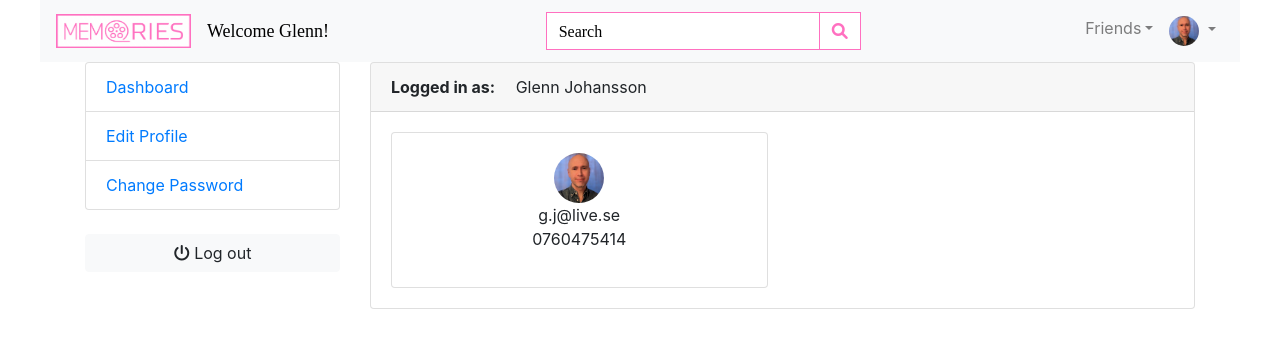
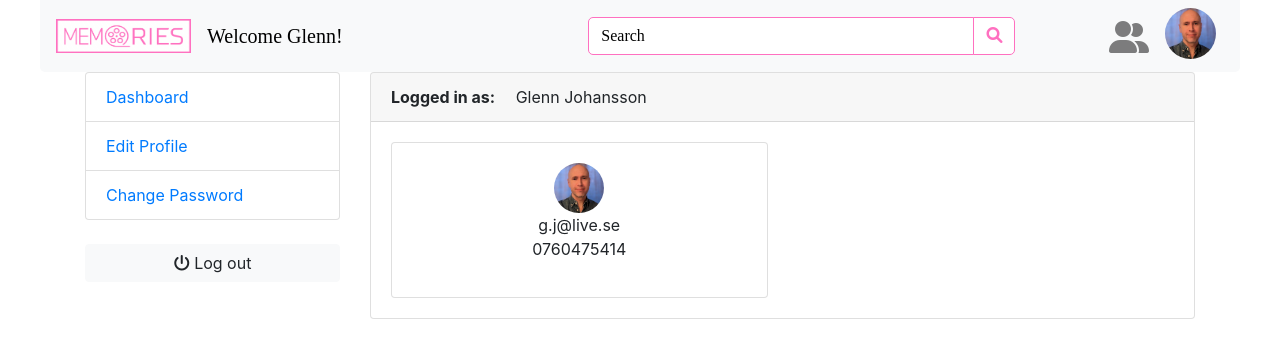
Before and after one commit to GlennJohansson85/memories1, a Django app: page /profiles/ in a window 1280 px wide. Shown: the top 358 px of the page. Run offline with Django 5.2, Linux system fonts and the light colour scheme; a user stored in the database is signed in; data comes from the database, SQL or seed files in the repository; parts of the project's set-up code (start-up, migrations or seed data) failed here and were passed over; some web fonts are replaced.

Commit message:
Imported from my old p4 project - rootfolder
- Fixed the navbar, profile pic, button
- Friends link is now a button - positioning
- Search field in large and mobileview

```diff
--- a/memories1/urls.py
+++ b/memories1/urls.py
@@ -8,5 +8,10 @@ from django.conf.urls.static import static
 urlpatterns = [
     path('admin/', admin.site.urls),
     path('', views.home, name='home'),
+    path("category/<category>/", views.post_category, name="post_category"),
+    path('post/', views.post, name='post'),
+    path('delete_post/<int:post_id>/', views.delete_post, name='delete_post'),
+    path('comment/<int:post_id>/', views.comment, name='comment'),
     path('profiles/', include('profiles.urls')),
+
 ]  + static(settings.MEDIA_URL, document_root=settings.MEDIA_ROOT)
--- a/static/css/base.css
+++ b/static/css/base.css
@@ -12,14 +12,12 @@
 
 /*                                                                FONT
 **********************************************************************/
-/* 2 */
+/*                   Welcome-message
+¨¨¨¨¨¨¨¨¨¨¨¨¨¨¨¨¨¨¨¨¨¨¨¨¨¨¨¨¨¨¨¨¨¨¨¨*/
 @font-face {
   font-family: 'Milford-nLjO';
   src: url('/static/font/Milford-nLjO.ttf') format('TrueType');
 }
-
-
-
 
 
 /*                                                                BASE
@@ -33,6 +31,11 @@ html {
 
 /*                                                              NAVBAR
 **********************************************************************/
+.navbar {
+  border-bottom-left-radius: 5px;
+  border-bottom-right-radius: 5px;
+  font-family:'Milford-nLjO';
+}
 /*                                                  DROPDOWN
 ============================================================*/
 /*      Items flexible, center-align
@@ -58,7 +61,7 @@ html {
 .search-input {
   background-color: #ffffff;
   color: #000000;
-  border-radius: 0px;
+  border-radius: 5px;
   border: 1px solid #FF70C0;
   font-size: 1rem;
 }
@@ -68,7 +71,29 @@ html {
   color: #000;
   font-family: "Milford-nLjO";
 }
-/*                                            BUTTON
+
+/*                                RESPONSIVE SETTINGS
+----------------------------------------------------*/
+/*                     Large Screens
+¨¨¨¨¨¨¨¨¨¨¨¨¨¨¨¨¨¨¨¨¨¨¨¨¨¨¨¨¨¨¨¨¨¨¨¨*/
+@media (min-width: 992px) {
+  .search {
+    width: 160%;
+  }
+}
+/*                     Small Screens
+¨¨¨¨¨¨¨¨¨¨¨¨¨¨¨¨¨¨¨¨¨¨¨¨¨¨¨¨¨¨¨¨¨¨¨¨*/
+@media (max-width: 576px) {
+  .search {
+    width: 100%;
+  }
+}
+
+
+
+/*                                                    BUTTONS
+=============================================================*/
+/*                                     SEARCH BUTTON
 ----------------------------------------------------*/
 /*                        Icon color
 ¨¨¨¨¨¨¨¨¨¨¨¨¨¨¨¨¨¨¨¨¨¨¨¨¨¨¨¨¨¨¨¨¨¨¨¨*/
@@ -79,7 +104,7 @@ html {
 ¨¨¨¨¨¨¨¨¨¨¨¨¨¨¨¨¨¨¨¨¨¨¨¨¨¨¨¨¨¨¨¨¨¨¨¨*/
 .search-btn {
   background-color: white;
-  border-radius: 0px;
+  border-radius: 5px;
   border: 1px solid #FF70C0;
 }
 /*                       Hover color
@@ -88,17 +113,41 @@ html {
   background-color: #bed4f3;
   border-color: #FF70C0;
 }
-/*                                            PROFILE PICTURE
-=============================================================*/
-/*                             Shape
+/*                            PROFILE PICTURE BUTTON
+----------------------------------------------------*/
+/*                Position, Settings
 ¨¨¨¨¨¨¨¨¨¨¨¨¨¨¨¨¨¨¨¨¨¨¨¨¨¨¨¨¨¨¨¨¨¨¨¨*/
-.navbar .nav-link img {
+.profile-button {
+  margin-bottom: -2px;
+  display: inline-block;
+  border: none;
+  padding: 0px;
+  background: none;
+  cursor: pointer;
+}
+/*                Size, Shape, Hover
+¨¨¨¨¨¨¨¨¨¨¨¨¨¨¨¨¨¨¨¨¨¨¨¨¨¨¨¨¨¨¨¨¨¨¨¨*/
+.profile-picture {
+  width: 51px;
+  height: 51px;
   border-radius: 50%;
-  width: 30px;
-  height: 30px;
+  display: block;
+  transition: box-shadow 0.2s, border 0.2s;
 }
-/*                                              SMALL SCREENS
-=============================================================*/
+/*                       Hover color
+¨¨¨¨¨¨¨¨¨¨¨¨¨¨¨¨¨¨¨¨¨¨¨¨¨¨¨¨¨¨¨¨¨¨¨¨*/
+.profile-button:hover .profile-picture {
+  box-shadow: 0 0 0 2px #a9c8f3;
+  border: 1px solid #a9c8f3;
+}
+/*                                    FRIENDS BUTTON
+----------------------------------------------------*/
+/*                          Position
+¨¨¨¨¨¨¨¨¨¨¨¨¨¨¨¨¨¨¨¨¨¨¨¨¨¨¨¨¨¨¨¨¨¨¨¨*/
+.friends-button {
+  margin-top: 5px;
+}
+
 /*                            BRAND + TOGGLER BUTTON
 ----------------------------------------------------*/
 /*                    Vertical align
@@ -108,7 +157,7 @@ html {
   align-items: center;
   display: flex;
 }
-/*                                             BRAND
+/*                                       BRAND BUTTON
 ----------------------------------------------------*/
 /*                              Size
 ¨¨¨¨¨¨¨¨¨¨¨¨¨¨¨¨¨¨¨¨¨¨¨¨¨¨¨¨¨¨¨¨¨¨¨¨*/
@@ -141,6 +190,6 @@ html {
 ============================================================*/
 .welcome-message {
   color: #000000;
-  font-size: 18px;
+  font-size: 20px;
   font-family: "Milford-nLjO";
 }
--- a/templates/includes/navbar.html
+++ b/templates/includes/navbar.html
@@ -46,7 +46,7 @@
 
         <!-- Friends Dropdown -->
         <li class="nav-item dropdown">
-          <a class="nav-link dropdown-toggle" href="#" id="friendsDropdown" role="button" data-toggle="dropdown" aria-haspopup="true" aria-expanded="false">Friends</a>
+          <a class="nav-link friends-button" href="#" id="friendsDropdown" role="button" data-toggle="dropdown" aria-haspopup="true" aria-expanded="false"><i class="fas fa-user-friends fa-2x"></i></a>
           <div class="dropdown-menu" aria-labelledby="friendsDropdown">
             <a class="dropdown-item" href="#">Friend 1</a>
             <a class="dropdown-item" href="#">Friend 2</a>
@@ -56,8 +56,8 @@
 
         <!-- Profile Dropdown -->
         <li class="nav-item dropdown">
-          <a class="nav-link dropdown-toggle" href="#" id="profileDropdown" role="button" data-toggle="dropdown" aria-haspopup="true" aria-expanded="false">
-              <img src="{{ profile_picture_url }}" alt="Profile" width="30" style="border-radius: 50%;">
+          <a class="nav-link profile-button" href="#" id="profileDropdown" role="button" data-toggle="dropdown" aria-haspopup="true" aria-expanded="false">
+              <img src="{{ profile_picture_url }}" alt="Profile" class="profile-picture">
           </a>
           <div class="dropdown-menu dropdown-menu-right" aria-labelledby="profileDropdown">
               {% if user.is_authenticated %}
```
Also changed, not shown: memories1/admin.py (added, +19 -0 lines), memories1/forms.py (added, +47 -0 lines), memories1/models.py (added, +41 -0 lines), memories1/views.py (+92 -6 lines).
